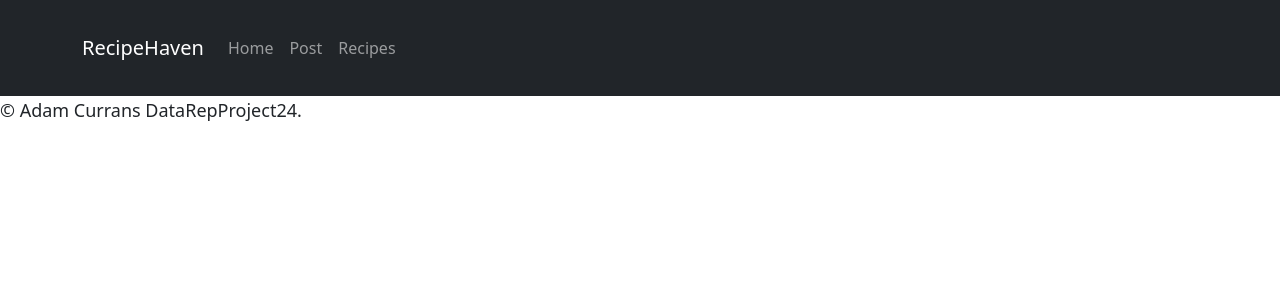
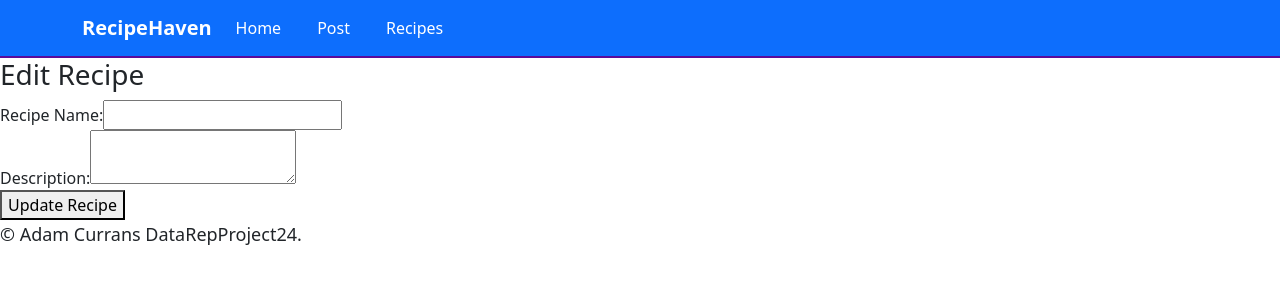
Before and after one commit to adamcurran123/datarepprojectwinter24, a React (Create React App) app in the folder datarep-proj/: page /edit/1 in a window 1280 px wide. Shown: the top 300 px of the page. Built offline with nearby package versions, Linux system fonts and the light colour scheme; no server answers.

Commit message:
implemented delete and add function and changed permissions to atlasdb database so read and writing is allowed

```diff
--- a/datarep-proj/src/App.js
+++ b/datarep-proj/src/App.js
@@ -1,29 +1,20 @@
-import { useState } from 'react';
 import { BrowserRouter as Router, Route, Routes } from 'react-router-dom';
 import NavigationBar from './components/NavigationBar';
 import Footer from './components/Footer';
 import Content from './components/Content';
 import Read from './components/Read';
 import Create from './components/Create';
-
+import Edit from './components/Edit';
 
 function App() {
-    const [recipes, setRecipes] = useState([
-        { name: "Spaghetti Bolognese", description: "Rich tomato-based pasta dish." },
-        { name: "Chicken Curry", description: "A spicy and savory curry." },
-    ]);
-
-    const addRecipe = (newRecipe) => {
-        setRecipes([...recipes, newRecipe]);
-    };
-
     return (
         <Router>
             <NavigationBar />
             <Routes>
                 <Route path="/" element={<Content />} />
-                <Route path="/read" element={<Read recipes={recipes} />} />
-                <Route path="/create" element={<Create addRecipe={addRecipe} />} />
+                <Route path="/read" element={<Read />} />
+                <Route path="/create" element={<Create />} />
+                <Route path="/edit/:id" element={<Edit />} />
             </Routes>
             <Footer />
         </Router>
--- /dev/null
+++ b/datarep-proj/src/components/Edit.js
@@ -0,0 +1,70 @@
+import { useState, useEffect } from 'react';
+import { useNavigate, useParams } from 'react-router-dom';
+import axios from 'axios';
+import './MasterStyle.css';
+
+const Edit = () => {
+    const { id } = useParams();  // Get the recipe ID from the URL
+    const navigate = useNavigate();  // For navigation after editing
+    const [recipeName, setRecipeName] = useState('');
+    const [recipeDescription, setRecipeDescription] = useState('');
+
+    // Fetch the recipe data to edit
+    useEffect(() => {
+        axios.get(`http://localhost:4000/api/recipe/${id}`)
+            .then((response) => {
+                setRecipeName(response.data.name);
+                setRecipeDescription(response.data.description);
+            })
+            .catch((error) => {
+                console.error("Error fetching recipe:", error);
+            });
+    }, [id]);
+
+    const handleSubmit = (e) => {
+        e.preventDefault();
+
+        const updatedRecipe = {
+            name: recipeName,
+            description: recipeDescription,
+        };
+
+        axios.put(`http://localhost:4000/api/recipe/${id}`, updatedRecipe)
+            .then((res) => {
+                console.log(res.data);
+                navigate('/read');  // Redirect after successful update
+            })
+            .catch((err) => {
+                console.error("Error updating recipe:", err);
+                alert('Failed to update recipe. Please try again.');
+            });
+    };
+
+    return (
+        <div>
+            <h3>Edit Recipe</h3>
+            <form onSubmit={handleSubmit}>
+                <div>
+                    <label>Recipe Name:</label>
+                    <input
+                        type="text"
+                        value={recipeName}
+                        onChange={(e) => setRecipeName(e.target.value)}
+                        required
+                    />
+                </div>
+                <div>
+                    <label>Description:</label>
+                    <textarea
+                        value={recipeDescription}
+                        onChange={(e) => setRecipeDescription(e.target.value)}
+                        required
+                    />
+                </div>
+                <button type="submit">Update Recipe</button>
+            </form>
+        </div>
+    );
+};
+
+export default Edit;
--- a/datarep-proj/src/components/MasterStyle.css
+++ b/datarep-proj/src/components/MasterStyle.css
@@ -1,4 +1,4 @@
-/* Shared Styles */
+/* MasterStyle.css */
 body {
     font-family: Arial, sans-serif;
     background-color: #f9f9f9;
@@ -6,25 +6,37 @@ body {
     padding: 0;
 }
 
-h1, h2 {
-    color: #6a0dad;  /* Violet color */
+.navbar {
+    background-color: #6a0dad;  /* Violet background */
+    border-bottom: 2px solid #5a0b9a;  /* Darker violet border */
+}
+
+.navbar-brand {
+    font-size: 24px;
+    color: #fff !important;
+    font-weight: bold;
+}
+
+.nav-link {
+    color: #fff !important;
+    font-size: 18px;
+    margin-right: 20px;
+}
+
+.nav-link:hover {
+    color: #ffd700 !important;  /* Golden color on hover */
+    text-decoration: underline;
+}
+
+.navbar-toggler {
+    border-color: #fff;
+}
+
+.navbar-toggler-icon {
+    background-color: #fff;
 }
 
 .container {
-    width: 80%;
+    max-width: 1200px;
     margin: 0 auto;
-    padding: 20px;
 }
-
-button {
-    background-color: #6a0dad;
-    color: white;
-    border: none;
-    padding: 10px 20px;
-    border-radius: 5px;
-    cursor: pointer;
-}
-
-button:hover {
-    background-color: #5a0b9a;
-}
--- a/datarep-proj/src/components/NavigationBar.js
+++ b/datarep-proj/src/components/NavigationBar.js
@@ -1,19 +1,17 @@
 import Container from 'react-bootstrap/Container';
 import Nav from 'react-bootstrap/Nav';
 import Navbar from 'react-bootstrap/Navbar';
-import Read from './Read';
-import Create from './Create';
 import './MasterStyle.css';
 
 const NavigationBar = () => {
     return (
-        <Navbar bg="dark" data-bs-theme="dark">
+        <Navbar bg="primary" variant="dark" expand="lg">
             <Container>
                 <Navbar.Brand href="/">RecipeHaven</Navbar.Brand>
                 <Nav className="me-auto">
-                    <Nav.Link href="/">Home</Nav.Link>
-                    <Nav.Link href="/Create">Post</Nav.Link>
-                    <Nav.Link href="/Read">Recipes</Nav.Link>
+                    <Nav.Link href="/" className="nav-link">Home</Nav.Link>
+                    <Nav.Link href="/create" className="nav-link">Post</Nav.Link>
+                    <Nav.Link href="/read" className="nav-link">Recipes</Nav.Link>
                 </Nav>
             </Container>
         </Navbar>
--- a/datarep-proj/src/components/Read.js
+++ b/datarep-proj/src/components/Read.js
@@ -1,9 +1,11 @@
 import { useEffect, useState } from 'react';
 import axios from 'axios';
+import { useNavigate } from 'react-router-dom';
 import './MasterStyle.css';
 
 const Read = () => {
     const [recipes, setRecipes] = useState([]);
+    const navigate = useNavigate();
 
     useEffect(() => {
         axios.get('http://localhost:4000/api/recipes')
@@ -15,20 +17,33 @@ const Read = () => {
             });
     }, []);
 
+    const handleDelete = (id) => {
+        axios.delete(`http://localhost:4000/api/recipe/${id}`)
+            .then((response) => {
+                setRecipes(recipes.filter(recipe => recipe._id !== id)); // Remove the deleted recipe from state
+                alert('Recipe deleted successfully');
+            })
+            .catch((error) => {
+                console.error("Error deleting recipe:", error);
+            });
+    };
+
+    const handleEdit = (id) => {
+        navigate(`/edit/${id}`);  // Redirect to the edit page for that recipe
+    };
+
     return (
         <div>
             <h3>Recipes</h3>
             <ul>
-                {recipes.length > 0 ? (
-                    recipes.map((recipe, index) => (
-                        <li key={index}>
-                            <h4>{recipe.name}</h4>
-                            <p>{recipe.description}</p>
-                        </li>
-                    ))
-                ) : (
-                    <p>No recipes available. Add some!</p>
-                )}
+                {recipes.map((recipe) => (
+                    <li key={recipe._id}>
+                        <h4>{recipe.name}</h4>
+                        <p>{recipe.description}</p>
+                        <button onClick={() => handleEdit(recipe._id)}>Edit</button>
+                        <button onClick={() => handleDelete(recipe._id)}>Delete</button>
+                    </li>
+                ))}
             </ul>
         </div>
     );
```
Also changed, not shown: datarep-proj/src/Server.js (+31 -1 lines).
